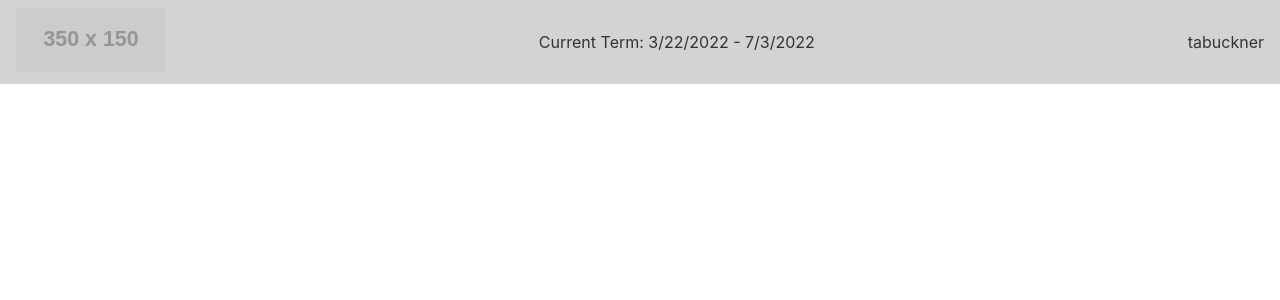
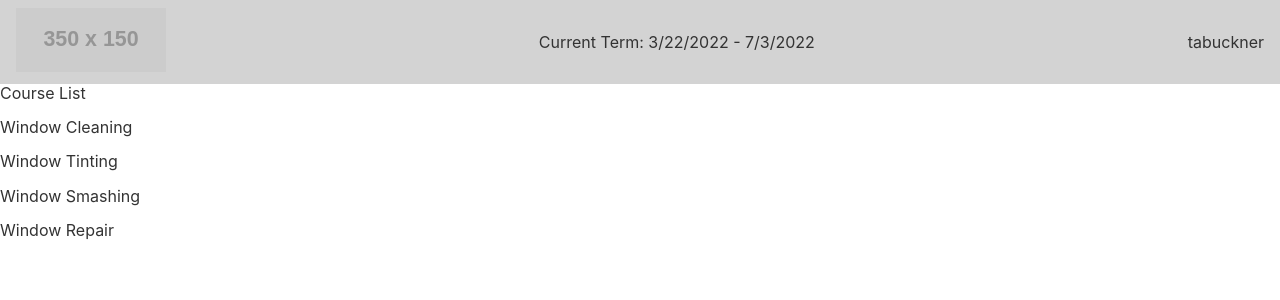
Before and after one commit to tabuckner/spa-courses, a Svelte app in the folder svelte-courses/: page / in a window 1280 px wide. Shown: the top 300 px of the page. Built offline with nearby package versions, Linux system fonts and the light colour scheme.

Commit message:
(svelte): CourseList and mocks/services to support.

```diff
--- a/svelte-courses/src/App.svelte
+++ b/svelte-courses/src/App.svelte
@@ -1,12 +1,14 @@
 <script lang="ts">
   import LogIn from "./auth/components/LogIn.svelte";
   import { isAuthenticated } from "./auth/state/auth.store";
+  import CourseList from "./core/components/CourseList.svelte";
   import Navbar from "./core/components/Navbar.svelte";
 </script>
 
 <main class="app">
   {#if $isAuthenticated === true}
     <Navbar />
+    <CourseList />
   {:else}
     <LogIn />
   {/if}
--- /dev/null
+++ b/svelte-courses/src/core/components/CourseList.svelte
@@ -0,0 +1,21 @@
+<script>
+  import { onMount } from "svelte";
+
+  import courses from "../services/courses.service";
+  import { currentTermsCourses } from "../state/core.store";
+
+  onMount(async () => {
+    await courses.getCurrentTermsCourses();
+  });
+</script>
+
+<div class="course-list">
+  Course List
+  {#if $currentTermsCourses}
+    {#each $currentTermsCourses as course (course.id)}
+      <p>{course.name}</p>
+    {/each}
+  {:else}
+    <p>No currently offered courses.</p>
+  {/if}
+</div>
--- /dev/null
+++ b/svelte-courses/src/core/mocks/courses.mock.ts
@@ -0,0 +1,36 @@
+import type { CourseModel } from "../models/course.model";
+
+export const MOCK_COURSES: Array<CourseModel> = [
+  {
+    id: '3808f02a-1250-4d9b-982b-c44d6efc5347',
+    name: 'Window Cleaning',
+    prerequisites: []
+  },
+  {
+    id: 'a5af636c-ac4a-4cfa-9016-f167b491deb1',
+    name: 'Window Tinting',
+    prerequisites: [
+      {
+        id: '3808f02a-1250-4d9b-982b-c44d6efc5347',
+        name: 'Window Cleaning',
+        prerequisites: []
+      }
+    ]
+  },
+  {
+    id: 'b9fe3a89-d8cb-433b-9584-b7fc2ca08ddf',
+    name: 'Window Smashing',
+    prerequisites: []
+  },
+  {
+    id: 'a57d89cf-3d0a-49c9-bfb4-acbaefff7c80',
+    name: 'Window Repair',
+    prerequisites: [
+      {
+        id: 'b9fe3a89-d8cb-433b-9584-b7fc2ca08ddf',
+        name: 'Window Smashing',
+        prerequisites: []
+      }
+    ]
+  },
+];
--- /dev/null
+++ b/svelte-courses/src/core/models/course.model.ts
@@ -0,0 +1,5 @@
+export interface CourseModel {
+  id: string; // NOTE: UUID
+  name: string;
+  prerequisites: Array<CourseModel>; // NOTE: UUIDs
+}
--- /dev/null
+++ b/svelte-courses/src/core/services/courses.service.ts
@@ -0,0 +1,15 @@
+import { simulateRequest } from "../../util/simulate-request"
+import { MOCK_COURSES } from "../mocks/courses.mock"
+import { currentTermsCourses } from "../state/core.store";
+
+const getCurrentTermsCourses = (termId: string) => {
+  simulateRequest(() => {
+    currentTermsCourses.set(MOCK_COURSES);
+  });
+}
+
+const courses = {
+  getCurrentTermsCourses,
+}
+
+export default courses;
--- a/svelte-courses/src/core/state/core.store.ts
+++ b/svelte-courses/src/core/state/core.store.ts
@@ -1,4 +1,6 @@
 import { writable } from "svelte/store";
+import type { CourseModel } from "../models/course.model";
 import type { TermModel } from "../models/term.model";
 
 export const currentTerm = writable<TermModel>(undefined);
+export const currentTermsCourses = writable<Array<CourseModel>>(undefined);
```
